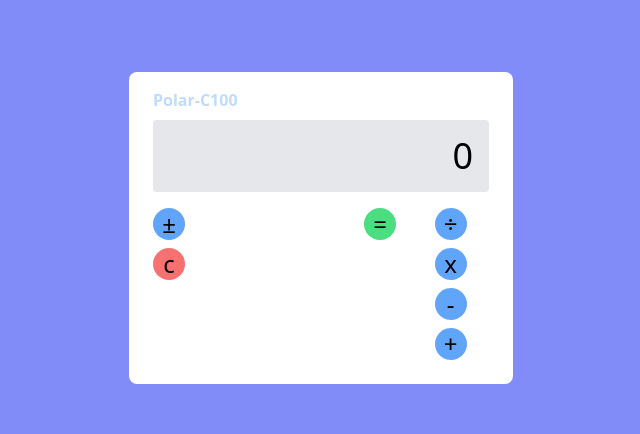
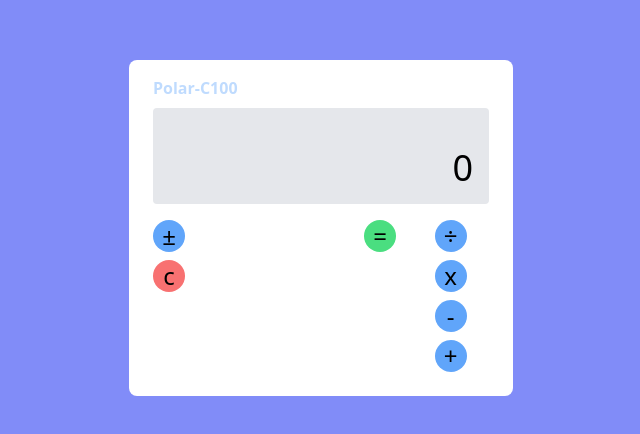
Before and after one commit to Lakutor/Calculator, an Angular app: page / in a window 1280 px wide. Shown: the part 172-606 px from the top of the page, without its empty margins (319-959 px from the left). Built offline with nearby package versions, Linux system fonts and the light colour scheme.

Commit message:
Se adiciona muestra en pantalla de memoria

```diff
--- a/src/app/app.component.html
+++ b/src/app/app.component.html
@@ -5,8 +5,12 @@
         <div>
           <span class="pl-2 text-blue-200 font-bold">Polar-C100</span>
         </div>
-        <div class="text-right p-4 m-2 bg-gray-200 rounded ">
-          <span class="text-4xl">{{pantalla}}</span>
+        <div class="text-right p-4 m-2 bg-gray-200 rounded h-24">
+          <p class="h-6">
+            <span>{{operacion}}</span>
+            <span *ngIf="memoria != 0" class="pl-4">{{memoria}}</span>
+          </p>
+          <p class="text-4xl">{{pantalla}}</p>
         </div>
         <div class="grid grid-cols-5 select-none" id="teclado">
           <div id="columna_1">
--- a/src/app/app.component.ts
+++ b/src/app/app.component.ts
@@ -22,8 +22,6 @@ export class AppComponent {
     this.pantalla = 0; // Borro lo que esta en pantalla
   }
 
-
-
   multiplicar(): void {
     this.memoria = this.pantalla; // Copio la variable de la pantalla hacia la memoria
     this.operacion = 'multiplicar' ; // Guardo la palabra clave para la operacion
@@ -38,9 +36,7 @@ export class AppComponent {
 
   signo(): void {
     this.pantalla = this.pantalla * -1
-    }
-
-
+  }
 
   igual(): void {
     if (this.operacion === 'sumar') {
@@ -58,12 +54,8 @@ export class AppComponent {
     if (this.operacion === 'dividir') {
       this.operacion = 'resultado'
       this.pantalla = this.memoria / this.pantalla;
-      }
-
-
-
-
-
+    }
+    this.memoria=0;
   }
 
   reiniciar(): void {
```
